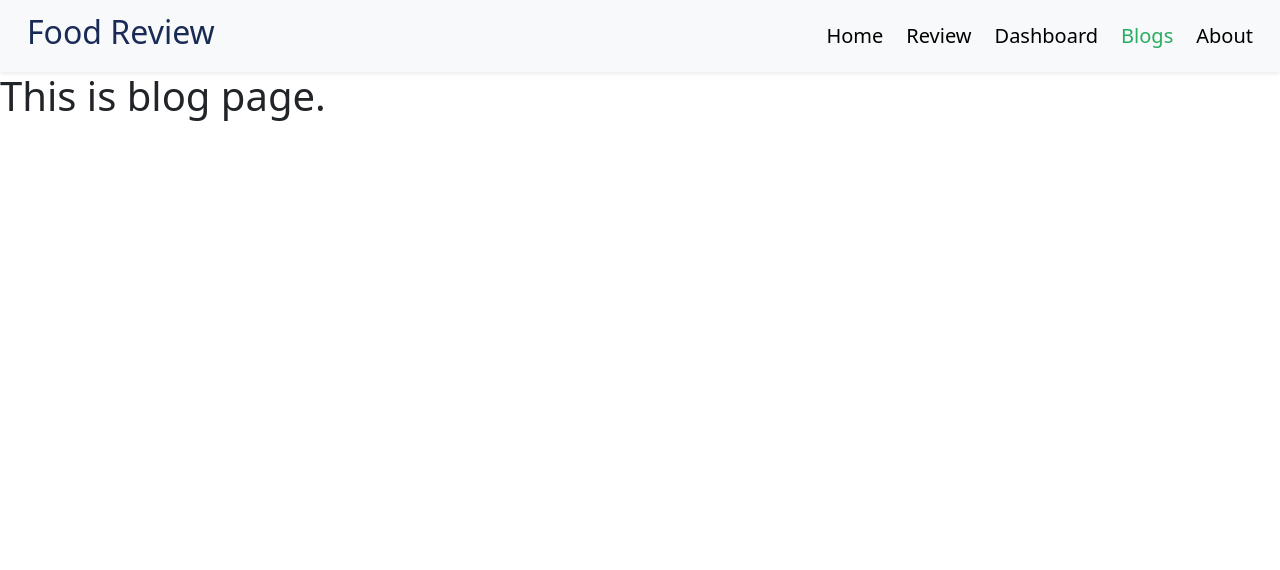
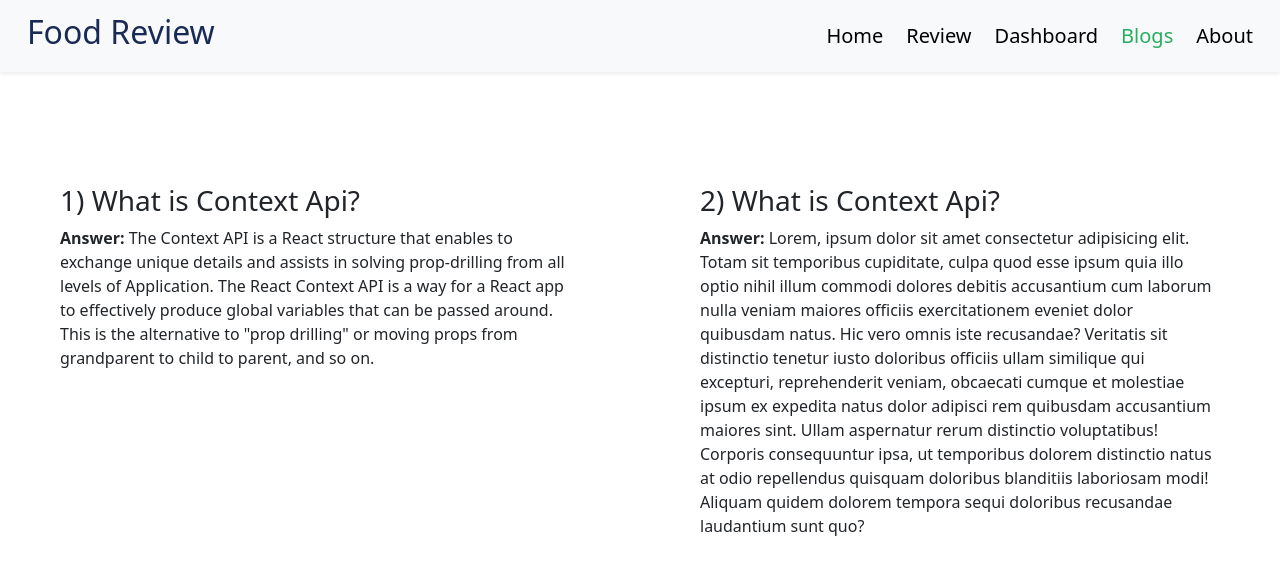
Before and after one commit to ImRanKhan81m/Food-Review-A09, a React (Create React App) app: page /blog in a window 1280 px wide. Shown: the top 570 px of the page. Built offline with nearby package versions, Linux system fonts and the light colour scheme; the HTML template or start-up script is replaced by a standard one.

Commit message:
first question answer done

```diff
--- a/src/Components/Blogs/Blog.js
+++ b/src/Components/Blogs/Blog.js
@@ -1,9 +1,25 @@
 import React from 'react';
+import { Col, Row } from 'react-bootstrap';
 
 const Blog = () => {
     return (
         <div>
-            <h1>This is blog page.</h1>
+            <div className="container">
+                <Row className='pt-5 mt-3'>
+                    <Col>
+                        <div className="first-question p-5">
+                            <h3>1) What is Context Api?</h3>
+                            <p><b>Answer:</b> The Context API is a React structure that enables to exchange unique details and assists in solving prop-drilling from all levels of Application. The React Context API is a way for a React app to effectively produce global variables that can be passed around. This is the alternative to "prop drilling" or moving props from grandparent to child to parent, and so on.</p>
+                        </div>
+                    </Col>
+                    <Col>
+                        <div className="second-question p-5">
+                            <h3>2) What is Context Api?</h3>
+                            <p><b>Answer:</b> Lorem, ipsum dolor sit amet consectetur adipisicing elit. Totam sit temporibus cupiditate, culpa quod esse ipsum quia illo optio nihil illum commodi dolores debitis accusantium cum laborum nulla veniam maiores officiis exercitationem eveniet dolor quibusdam natus. Hic vero omnis iste recusandae? Veritatis sit distinctio tenetur iusto doloribus officiis ullam similique qui excepturi, reprehenderit veniam, obcaecati cumque et molestiae ipsum ex expedita natus dolor adipisci rem quibusdam accusantium maiores sint. Ullam aspernatur rerum distinctio voluptatibus! Corporis consequuntur ipsa, ut temporibus dolorem distinctio natus at odio repellendus quisquam doloribus blanditiis laboriosam modi! Aliquam quidem dolorem tempora sequi doloribus recusandae laudantium sunt quo?</p>
+                        </div>
+                    </Col>
+                </Row>
+            </div>
         </div>
     );
 };
```
